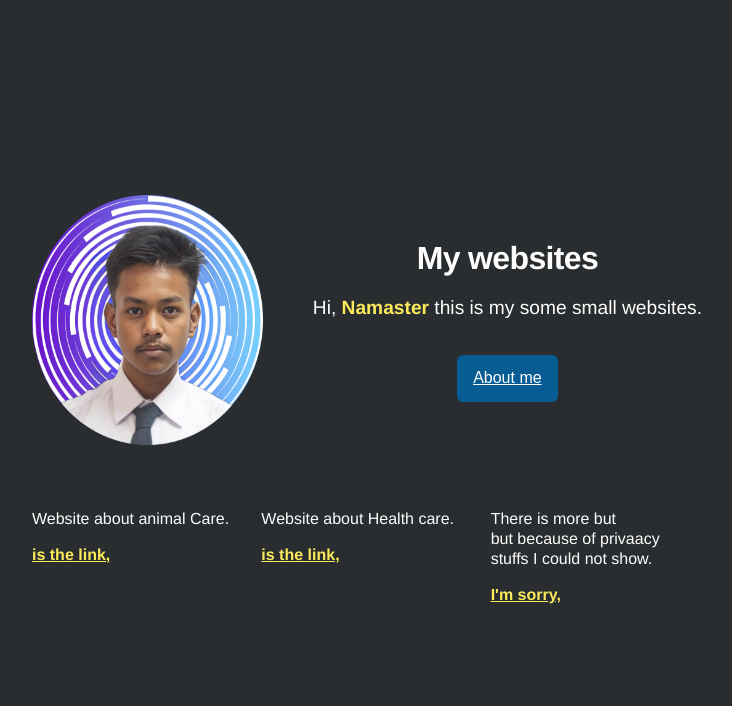
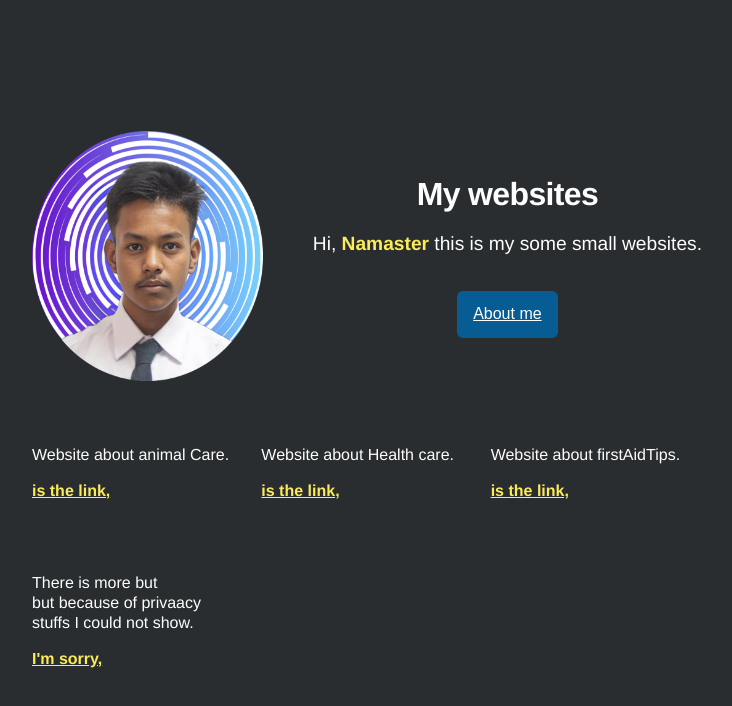
Before and after one commit to RonishN/RonishBlog, a plain HTML site: page a.html in a window 1280 px wide. Shown: the whole page, without its empty margins (272-1004 px from the left). Drawn offline with Linux system fonts and the light colour scheme.

Commit message:
Update a.html

```diff
--- a/a.html
+++ b/a.html
@@ -26,6 +26,10 @@
         <div class="card trim">
             <p>Website about Health care.</p>
             <p><span class="text-color text-light light yellow bold"> <a href="https://ronishn.github.io/healthcarebyronish" target="_blank"> is the link,</a></span></p>
+        </div>
+        <div class="card trim">
+            <p>Website about firstAidTips.</p>
+            <p><span class="text-color text-light light yellow bold"> <a href="https://ronishn.github.io/firstaidbyRonish" target="_blank"> is the link,</a></span></p><br><br>
         </div>
         <div class="card trim">
             <p>There is more but <br> but because of privaacy <br>stuffs I could not show.</p>
```
